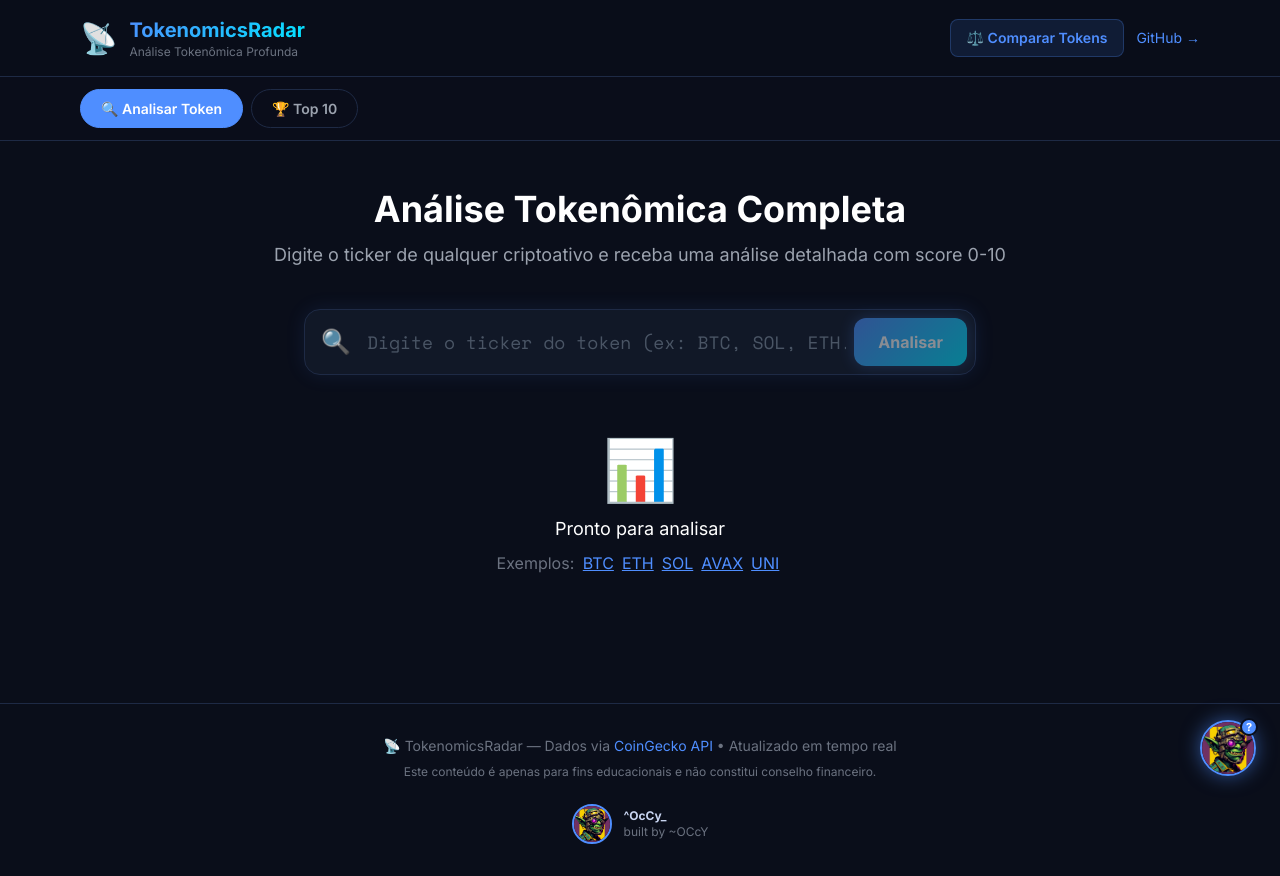
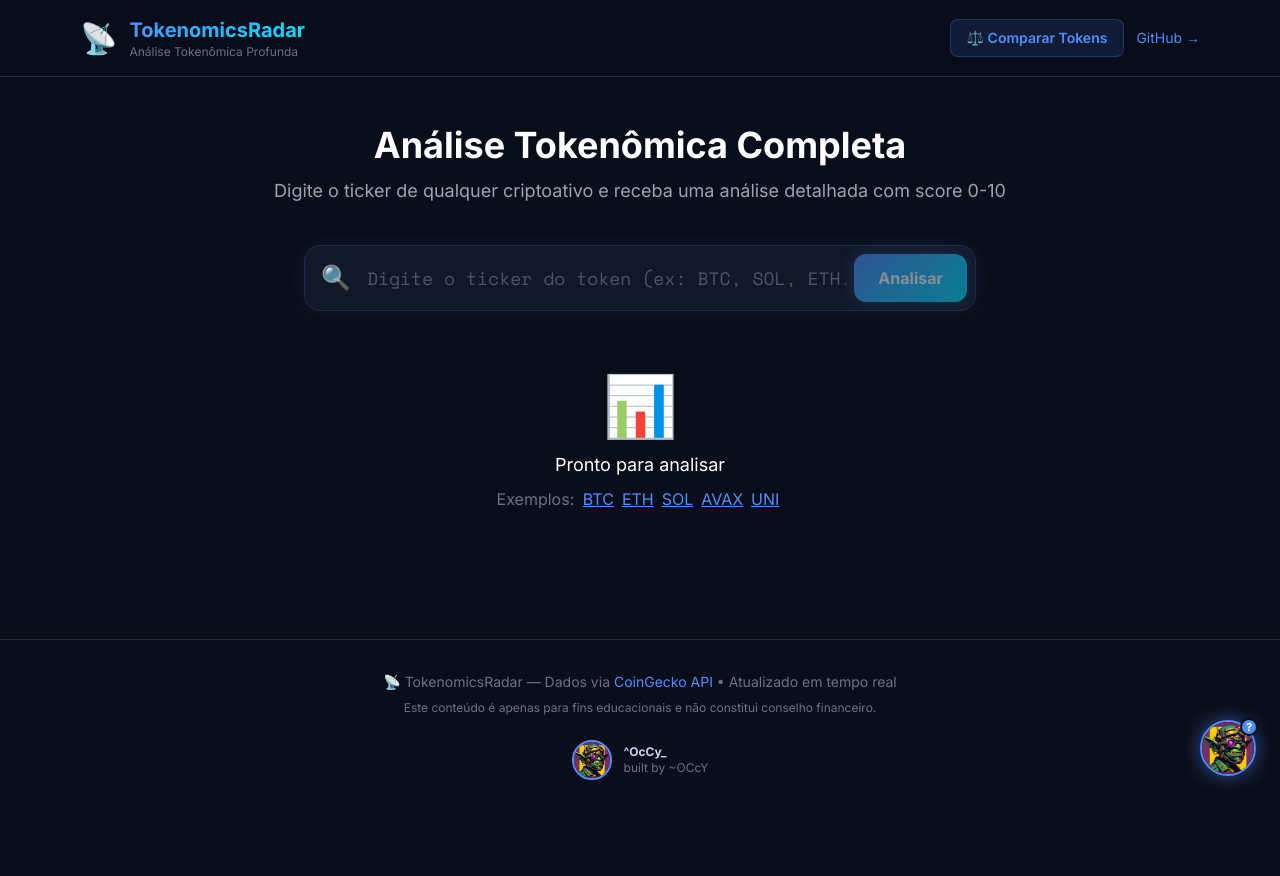
Before and after one commit to occydefi/tokenomicsradar, a React (Vite) app in the folder frontend/: page / in a window 1280 px wide. After the commit the page ends 812 px from the top, so only its background shows below. Built offline with nearby package versions, Linux system fonts and the light colour scheme.

Commit message:
revert: remove Top 10 tab per user request

```diff
--- a/frontend/src/App.tsx
+++ b/frontend/src/App.tsx
@@ -13,15 +13,11 @@ import LinksSection from './components/LinksSection';
 import AIAnalysisSection from './components/AIAnalysisSection';
 import CompareView from './components/CompareView';
 import OccyWidget from './components/OccyWidget';
-import Top10Section from './components/Top10Section';
 import type { AnalysisResult } from './types';
 import { searchToken } from './services/coingecko';
 import { analyzeToken } from './utils/analyzer';
 
-type ActiveTab = 'analisar' | 'top10';
-
 function App() {
-  const [activeTab, setActiveTab] = useState<ActiveTab>('analisar');
   const [analysis, setAnalysis] = useState<AnalysisResult | null>(null);
   const [loading, setLoading] = useState(false);
   const [error, setError] = useState<string | null>(null);
@@ -31,11 +27,6 @@ function App() {
   const [analysis2, setAnalysis2] = useState<AnalysisResult | null>(null);
   const [loading2, setLoading2] = useState(false);
   const [error2, setError2] = useState<string | null>(null);
-
-  const handleAnalyzeFromTop10 = (ticker: string) => {
-    setActiveTab('analisar');
-    handleSearch(ticker);
-  };
 
   const handleSearch = async (ticker: string) => {
     setLoading(true);
@@ -124,55 +115,8 @@ function App() {
         </div>
       </header>
 
-      {/* Tab Navigation */}
-      <div style={{ borderBottom: '1px solid #1e2a45', backgroundColor: 'rgba(10,14,26,0.7)' }}>
-        <div className="max-w-6xl mx-auto px-4">
-          <div style={{ display: 'flex', gap: 8, paddingTop: 12, paddingBottom: 12 }}>
-            <button
-              onClick={() => setActiveTab('analisar')}
-              style={{
-                padding: '8px 20px',
-                borderRadius: 999,
-                fontWeight: 600,
-                fontSize: 14,
-                cursor: 'pointer',
-                transition: 'all 0.2s',
-                border: activeTab === 'analisar' ? '1px solid #4f8eff' : '1px solid #1e2a45',
-                backgroundColor: activeTab === 'analisar' ? '#4f8eff' : 'transparent',
-                color: activeTab === 'analisar' ? '#fff' : '#9ca3af',
-              }}
-            >
-              🔍 Analisar Token
-            </button>
-            <button
-              onClick={() => setActiveTab('top10')}
-              style={{
-                padding: '8px 20px',
-                borderRadius: 999,
-                fontWeight: 600,
-                fontSize: 14,
-                cursor: 'pointer',
-                transition: 'all 0.2s',
-                border: activeTab === 'top10' ? '1px solid #4f8eff' : '1px solid #1e2a45',
-                backgroundColor: activeTab === 'top10' ? '#4f8eff' : 'transparent',
-                color: activeTab === 'top10' ? '#fff' : '#9ca3af',
-              }}
-            >
-              🏆 Top 10
-            </button>
-          </div>
-        </div>
-      </div>
-
-      {/* Top 10 Tab */}
-      {activeTab === 'top10' && (
-        <div className="max-w-6xl mx-auto px-4 py-10">
-          <Top10Section onAnalyzeToken={handleAnalyzeFromTop10} />
-        </div>
-      )}
-
       {/* Hero / Search */}
-      {activeTab === 'analisar' && (
+      {(
       <div className="max-w-6xl mx-auto px-4 py-12">
         <div className="text-center mb-10">
           <h2 className="text-4xl font-bold mb-3 text-white">
```
